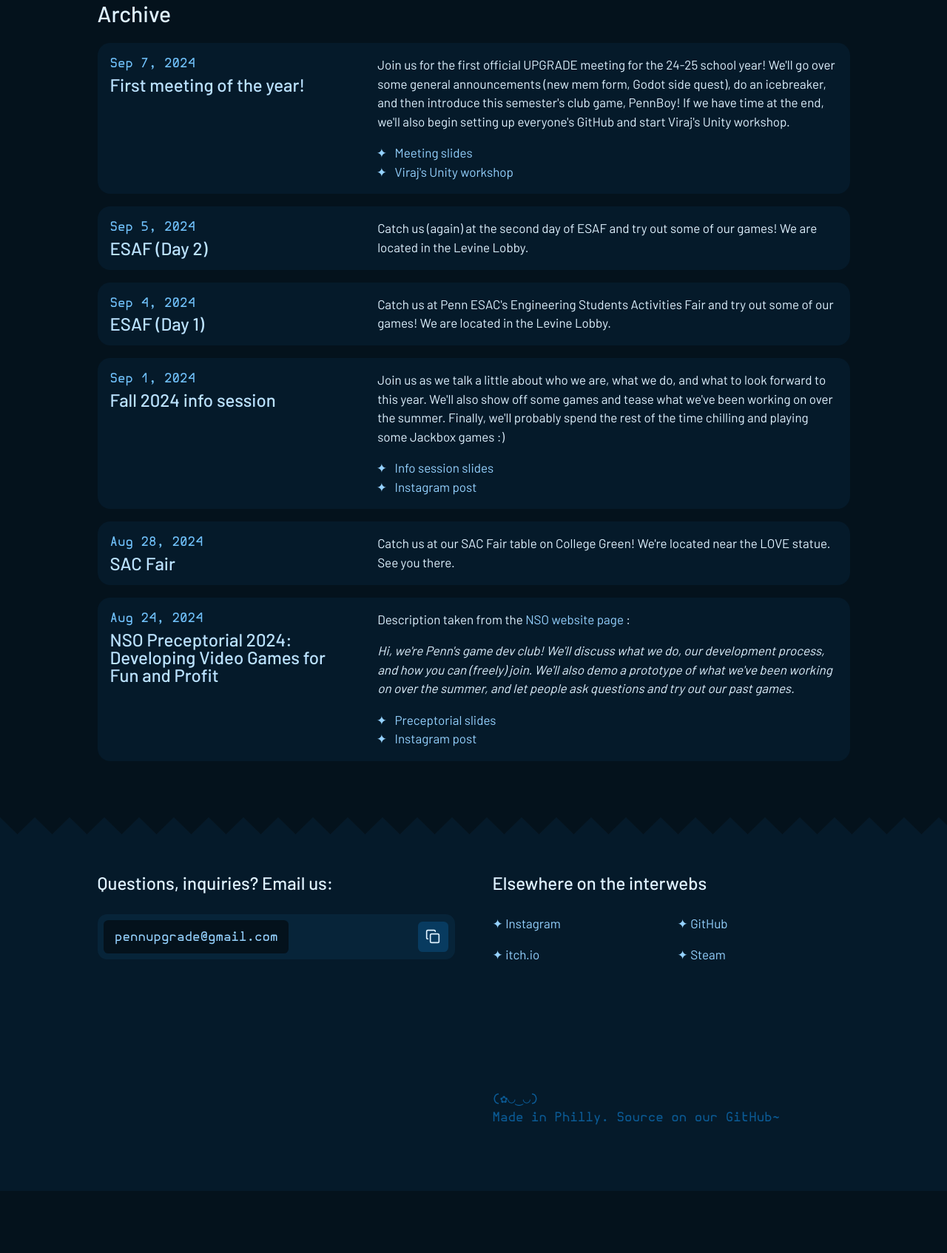
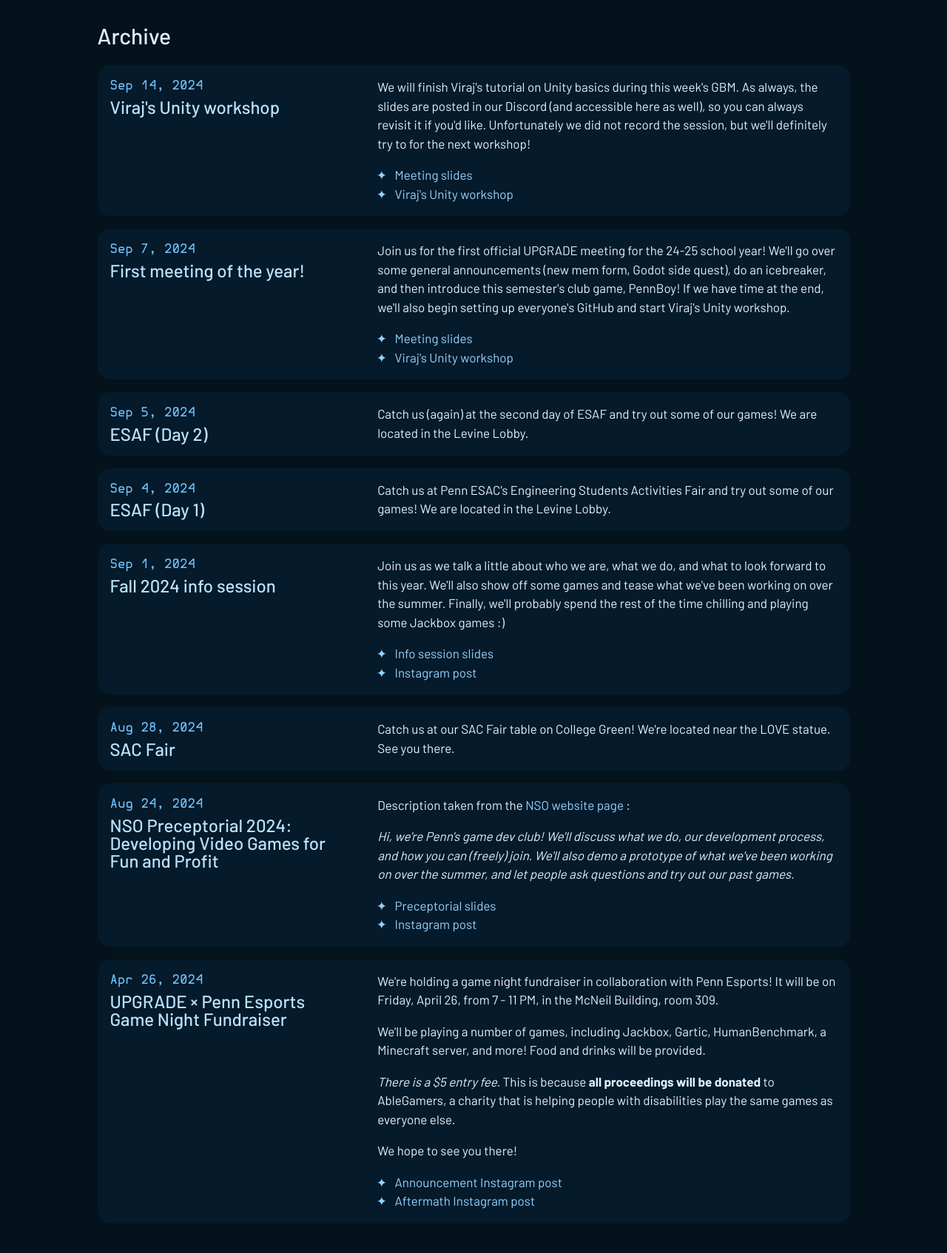
Before and after one commit to pennupgrade/www, an Astro site: page /events in a window 1280 px wide. Shown: the part 526-2220 px from the top of the page at 74% size. Before the commit the page ends 2136 px from the top, so only its background shows below. Built offline with nearby package versions, Linux system fonts and the light colour scheme; Astro itself is replaced by a stand-in of ours.

Commit message:
feat(events): add viraj's unity workshop, gcal link

```diff
--- /dev/null
+++ b/src/content/events/2024-04-26.mdx
@@ -0,0 +1,15 @@
+---
+name: UPGRADE × Penn Esports Game Night Fundraiser
+dateTime: 2024-04-26T19:00:00-05
+---
+
+We're holding a game night fundraiser in collaboration with Penn Esports! It will be on Friday, April 26, from 7 - 11 PM, in the McNeil Building, room 309.
+
+We'll be playing a number of games, including Jackbox, Gartic, HumanBenchmark, a Minecraft server, and more! Food and drinks will be provided.
+
+_There is a $5 entry fee._ This is because **all proceedings will be donated** to AbleGamers, a charity that is helping people with disabilities play the same games as everyone else.
+
+We hope to see you there!
+
+- [Announcement Instagram post](https://www.instagram.com/p/C56rU8WOk7o)
+- [Aftermath Instagram post](https://www.instagram.com/p/C6epukruJrG)
--- /dev/null
+++ b/src/content/events/2024-09-14.mdx
@@ -0,0 +1,9 @@
+---
+name: Viraj's Unity workshop
+dateTime: 2024-09-14T14:00:00-05
+---
+
+We will finish Viraj's tutorial on Unity basics during this week's GBM. As always, the slides are posted in our Discord (and accessible here as well), so you can always revisit it if you'd like. Unfortunately we did not record the session, but we'll definitely try to for the next workshop!
+
+- [Meeting slides](https://docs.google.com/presentation/d/12-155-zJW_fX3UM8E7mByP_9ZaBeKH4KXGHICIQpVnQ/edit)
+- [Viraj's Unity workshop](https://docs.google.com/presentation/d/1NI1xQgjym3Af4UuIj6DDnDqgh8MYtHCtbEyX5qGh7qM/edit)
--- a/src/pages/events/index.astro
+++ b/src/pages/events/index.astro
@@ -33,7 +33,11 @@ events.forEach((event) => {
     <section class="space-y-6">
       <h2 class="text-30 font-medium leading-none sm:text-48">What's happening?!</h2>
       <p class="text-pretty leading-tight sm:text-24">
-        See all our upcoming events and catch up on previous ones.
+        See all our upcoming events and catch up on previous ones. Subscribe to <Link
+          href="https://calendar.google.com/calendar/u/2?cid=ZDljMGI1ZDg0MmI2YTk0ZTdhYWM4ZTE4Njg4N2I3MGY5MWEyOTBlY2JjZmJiMjRkMWEyMjc2MGFjMjNjMWExN0Bncm91cC5jYWxlbmRhci5nb29nbGUuY29t"
+          target="_blank"
+          className="text-up-3 hover:text-up-4">our Google Calendar</Link
+        > so you'll never miss out!
       </p>
 
       <p class="rounded-2xl bg-up-11 p-4">
--- a/src/pages/games/index.astro
+++ b/src/pages/games/index.astro
@@ -49,7 +49,7 @@ const games = await getCollection("games");
           <li class="space-y-2.5">
             <GameTag type="gamejam" />
             <p>
-              <span class="font-bold">Games created during one of our gamejams.</span> They may look
+              <span class="font-bold">Games created during one of our game jams.</span> They may look
               rough on the edges, but that's because they were made in less than 24 hours!
             </p>
           </li>
```
